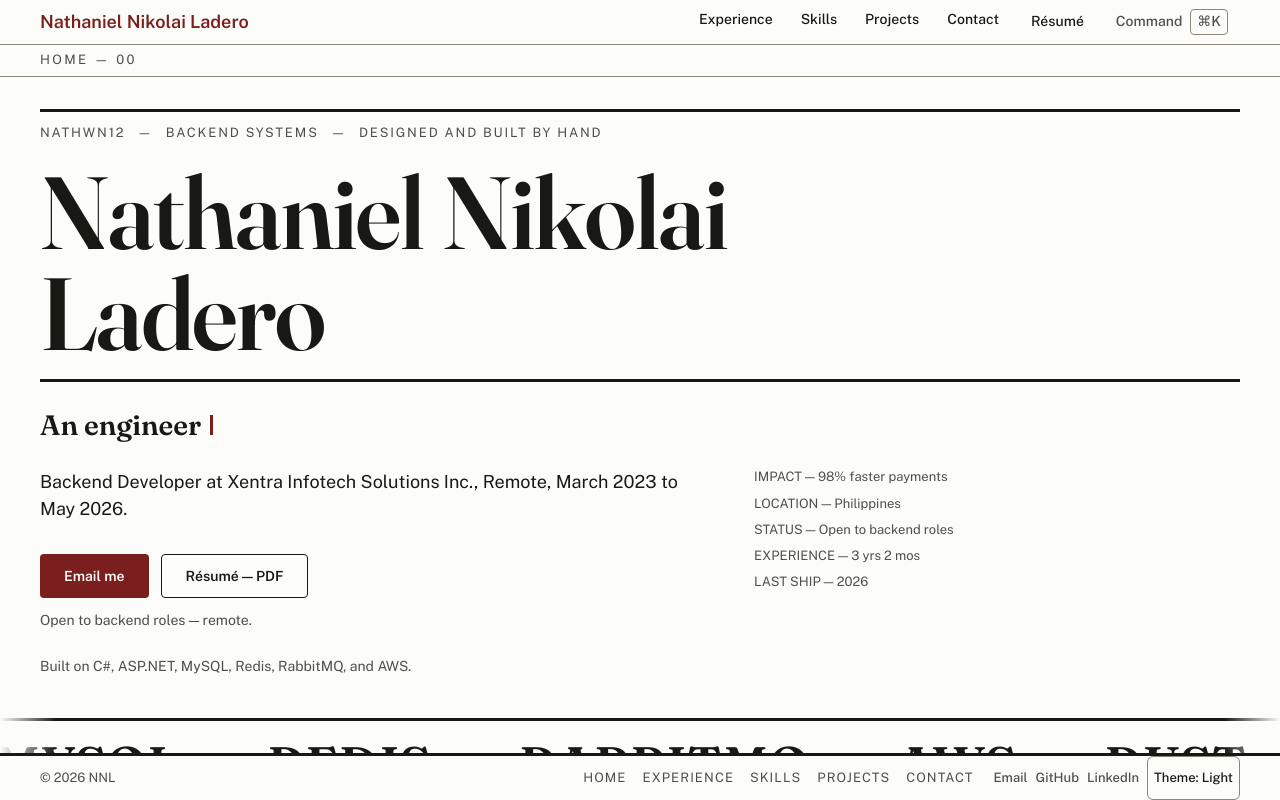
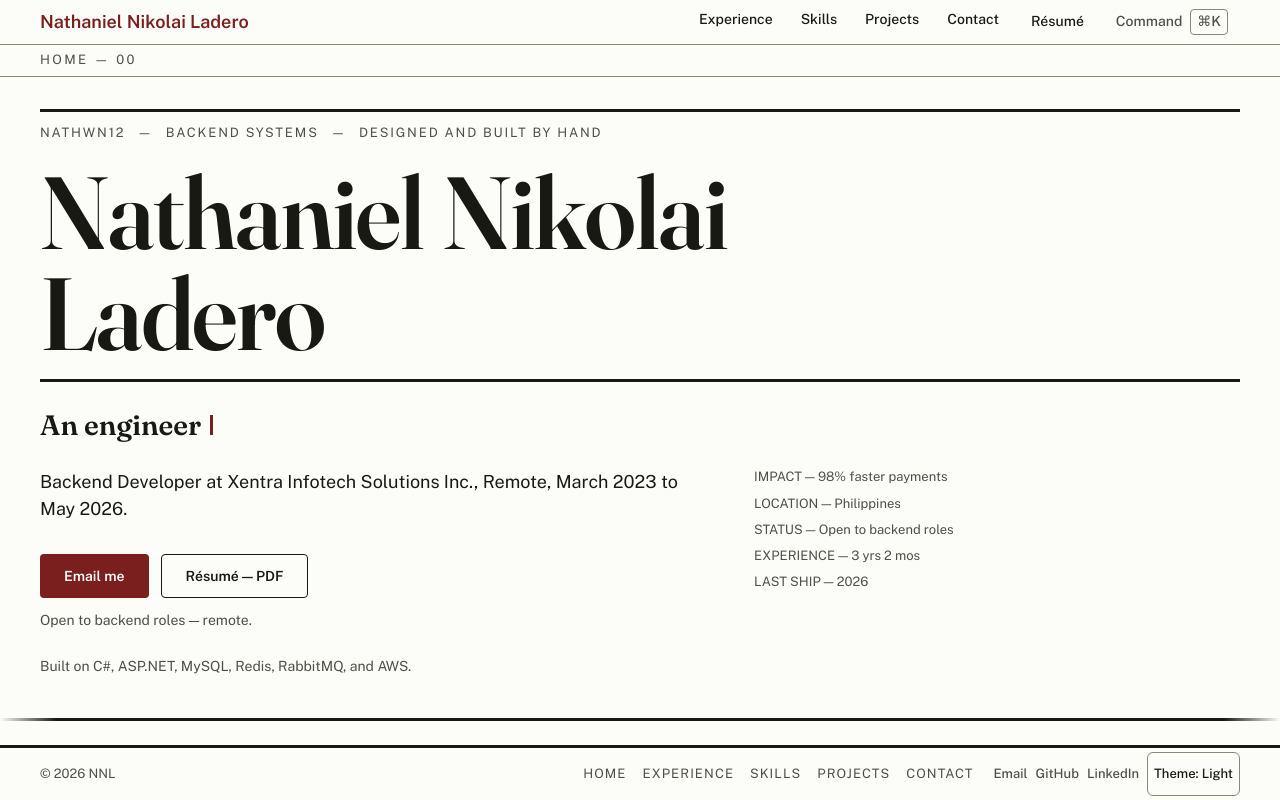
Before and after one commit to nathwn12/nathwn12.github.io, a React (Vite) app: page / in a window 1280 px wide. Built offline with nearby package versions, Linux system fonts and the light colour scheme.

Commit message:
polish(chrome): give footer focus rings room to paint

```diff
--- a/src/components/Footer.tsx
+++ b/src/components/Footer.tsx
@@ -8,8 +8,8 @@
  * Footer — the persistent one-row chrome bar, in normal flow after the page
  * scroller.
  *
- * One row at every width (`h-11` + the 3px top rule ≈ 47px, `whitespace-nowrap`,
- * no `flex-wrap`, `overflow-hidden` so the bar can never scroll horizontally):
+ * One row at every width (`min-h-11` + `py-1` ≈ 52px, `whitespace-nowrap`,
+ * no `flex-wrap`, no horizontal scroll container):
  * `© YEAR NNL` on the left, route links (hidden below `lg`) plus
  * Email/GitHub/LinkedIn/Theme on the right. The long colophon sentence lives
  * in the end-of-page `PageFoot`, not here.
@@ -66,7 +66,7 @@
     <footer className="relative z-40 shrink-0 border-t-[3px] border-text bg-bg pb-[env(safe-area-inset-bottom)]">
       <div className="px-6 lg:px-10">
         <div className="mx-auto w-full max-w-[80rem]">
-          <div className="flex h-11 w-full items-center justify-between gap-x-2 overflow-hidden whitespace-nowrap">
+          <div className="flex min-h-11 w-full items-center justify-between gap-x-2 whitespace-nowrap py-1">
             <span className="shrink-0 text-micro text-text-muted">
               © {YEAR} NNL
             </span>
```
